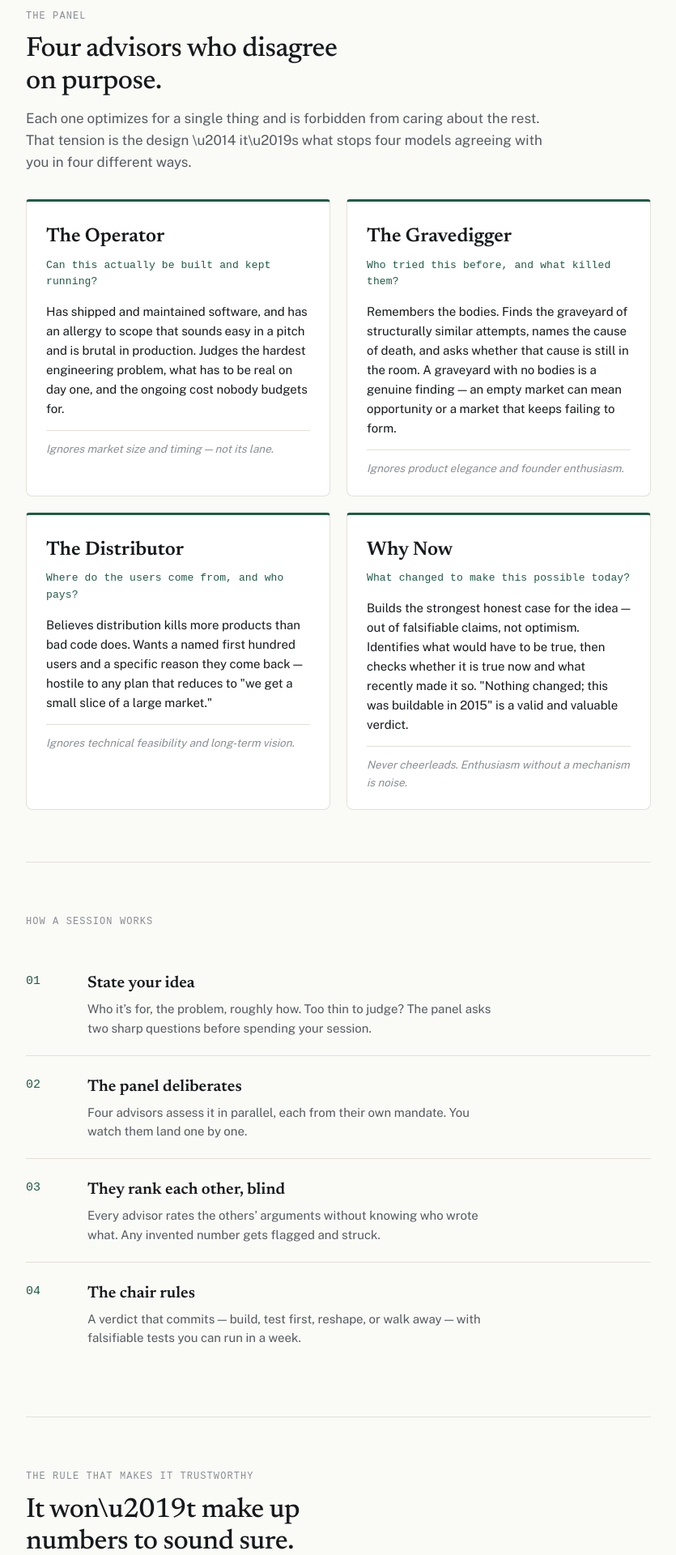
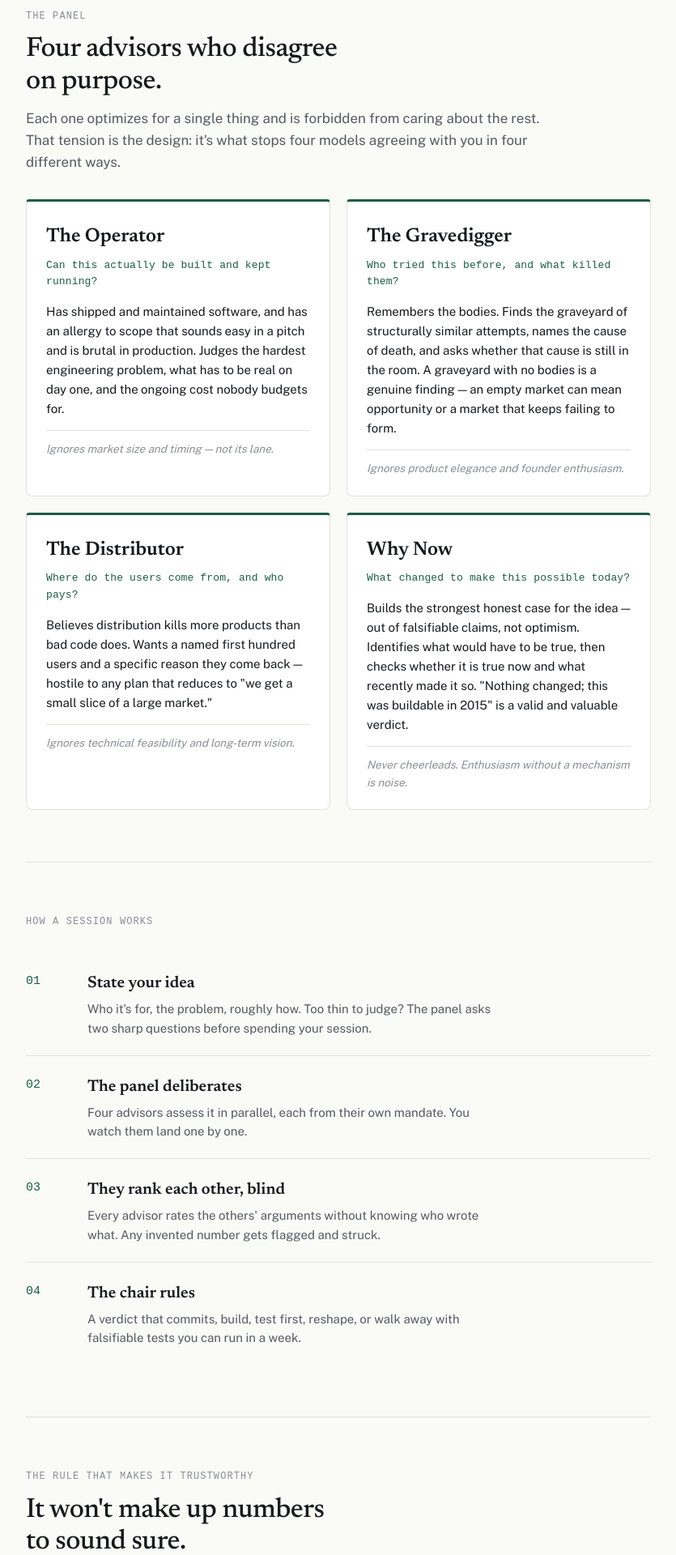
Before and after one commit to unrealdhanush/lyra, a React (Vite) app in the folder frontend/: page / in a window 1280 px wide. Shown: the part 680-2600 px from the top of the page at 81% size, without its empty margins (222-1057 px from the left). Built offline with nearby package versions, Linux system fonts and the light colour scheme; no server answers; a web font is replaced by a local one.

Commit message:
fixed landing page hex chars

```diff
--- a/frontend/src/pages/Landing.jsx
+++ b/frontend/src/pages/Landing.jsx
@@ -28,10 +28,10 @@ const MEMBERS = [
 ];
 
 const STEPS = [
-  { n: '01', t: 'State your idea', d: 'Who it\u2019s for, the problem, roughly how. Too thin to judge? The panel asks two sharp questions before spending your session.' },
+  { n: '01', t: 'State your idea', d: 'Who it\'s for, the problem, roughly how. Too thin to judge? The panel asks two sharp questions before spending your session.' },
   { n: '02', t: 'The panel deliberates', d: 'Four advisors assess it in parallel, each from their own mandate. You watch them land one by one.' },
-  { n: '03', t: 'They rank each other, blind', d: 'Every advisor rates the others\u2019 arguments without knowing who wrote what. Any invented number gets flagged and struck.' },
-  { n: '04', t: 'The chair rules', d: 'A verdict that commits \u2014 build, test first, reshape, or walk away \u2014 with falsifiable tests you can run in a week.' },
+  { n: '03', t: 'They rank each other, blind', d: 'Every advisor rates the others\' arguments without knowing who wrote what. Any invented number gets flagged and struck.' },
+  { n: '04', t: 'The chair rules', d: 'A verdict that commits, build, test first, reshape, or walk away with falsifiable tests you can run in a week.' },
 ];
 
 export default function Landing() {
@@ -56,7 +56,7 @@ export default function Landing() {
         <h2 className="lp-h2">Four advisors who disagree on purpose.</h2>
         <p className="lp-sub">
           Each one optimizes for a single thing and is forbidden from caring about
-          the rest. That tension is the design \u2014 it\u2019s what stops four models
+          the rest. That tension is the design: it's what stops four models
           agreeing with you in four different ways.
         </p>
         <div className="member-grid">
@@ -88,7 +88,7 @@ export default function Landing() {
 
       <section className="lp-section lp-promise">
         <div className="kicker">The rule that makes it trustworthy</div>
-        <h2 className="lp-h2">It won\u2019t make up numbers to sound sure.</h2>
+        <h2 className="lp-h2">It won't make up numbers to sound sure.</h2>
         <p className="lp-sub">
           Facts and judgment run on separate tracks. Any figure an advisor cites
           is checked against sourced data during peer review; anything unverifiable
```
